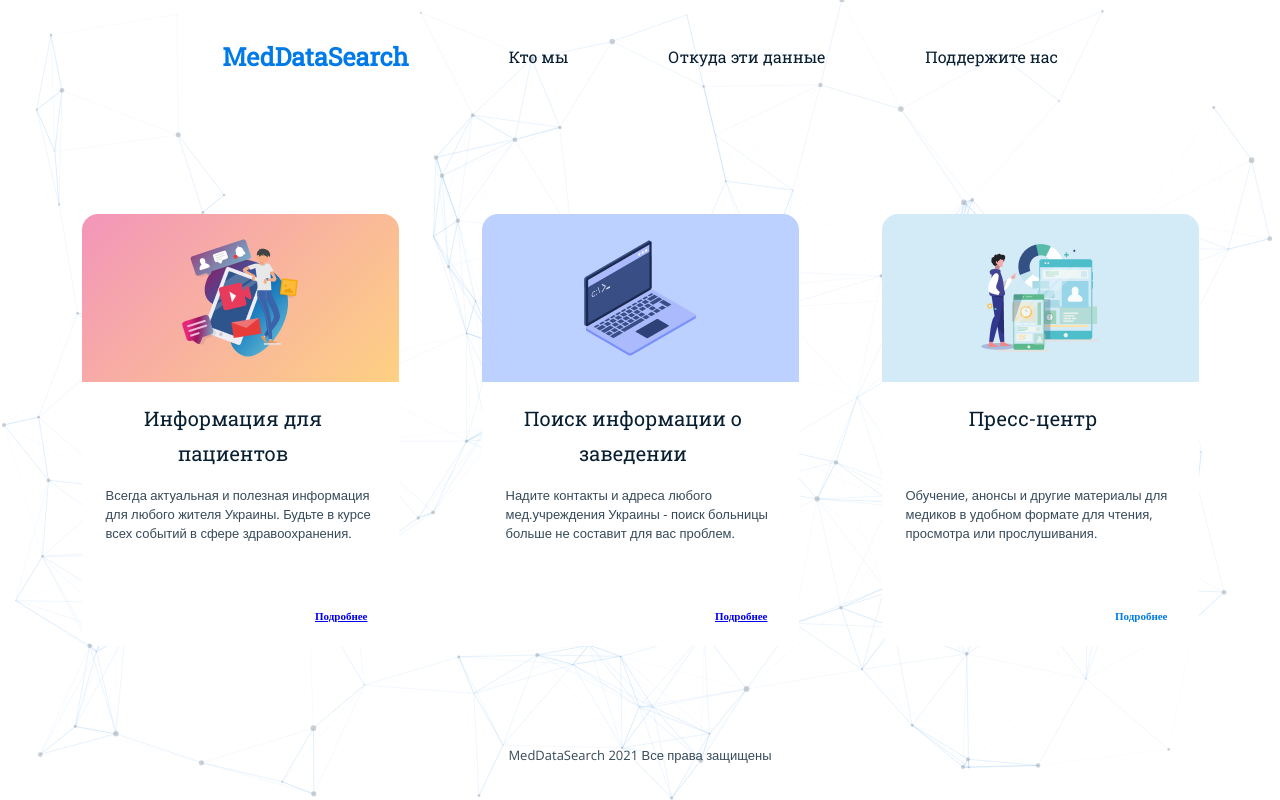
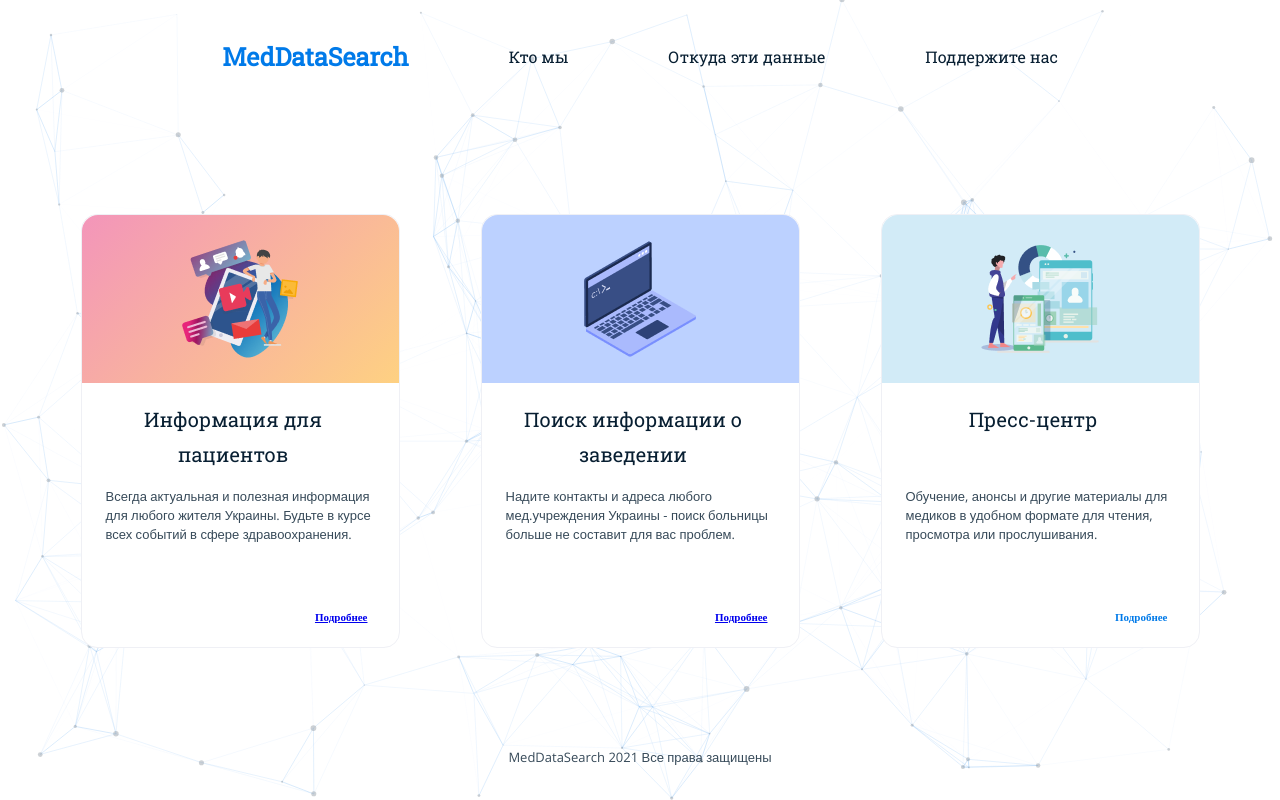
Before and after one commit to AndrejGorodnij/MedData, a Flask app: page / in a window 1280 px wide. Run offline with Flask 2, Linux system fonts and the light colour scheme; some libraries are stand-ins or nearby versions.

Commit message:
Fix main page cards border

```diff
--- a/static/styles.css
+++ b/static/styles.css
@@ -72,6 +72,7 @@ a.logo {
     justify-content: space-around;
     flex-direction: column;
     margin: 25px;
+    border: 1px solid #eff0f5;
 }
 
 
```
